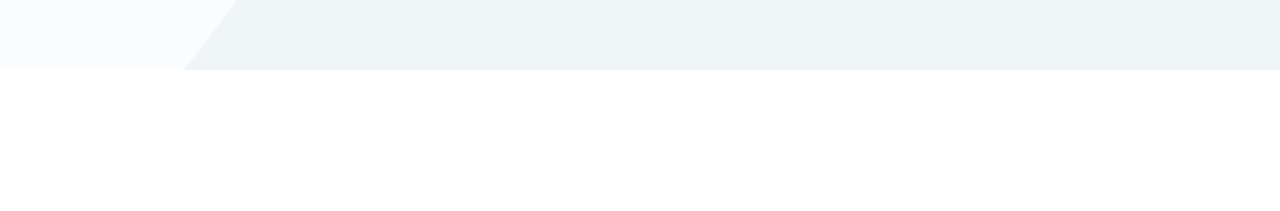
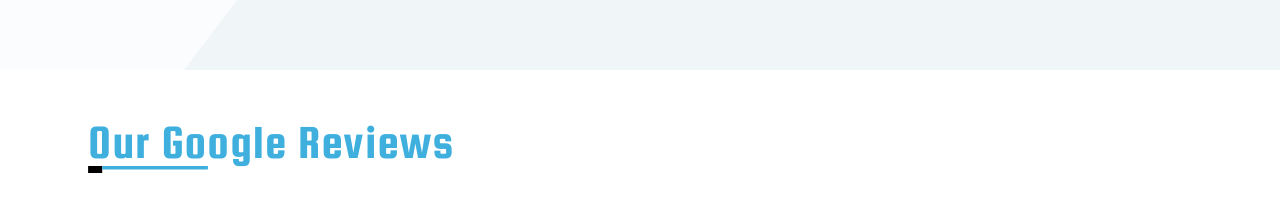
Before and after one commit to ReneMSdev/atx-reliable-wrenching, a Next.js app: page / in a window 1280 px wide. Shown: the part 2033-2244 px from the top of the page. Before the commit the page ends 2103 px from the top, so only its background shows below. Built offline with nearby package versions, Linux system fonts and the light colour scheme.

Commit message:
Reviews Title, changed export style for other sections

```diff
--- a/app/(site)/page.tsx
+++ b/app/(site)/page.tsx
@@ -2,6 +2,7 @@ import Nav from '@/components/layout/Nav'
 import Hero from '@/components/sections/hero/Hero'
 import Services from '@/components/sections/services/Services'
 import About from '@/components/sections/about/About'
+import Reviews from '@/components/sections/reviews/Reviews'
 
 export default function Home() {
   return (
@@ -10,6 +11,7 @@ export default function Home() {
       <Hero />
       <Services />
       <About />
+      <Reviews />
     </>
   )
 }
--- a/app/components/sections/hero/Hero.tsx
+++ b/app/components/sections/hero/Hero.tsx
@@ -2,7 +2,7 @@
 import Image from 'next/image'
 import { scrollToSection } from '@/components/layout/scrollToSection'
 
-const Hero = () => {
+export default function Hero() {
   // Slant overlay to match Navbar logo
   const angleSlant = 'polygon(0 0, 100% 0, 70% 100%, 0 100%)'
 
@@ -55,5 +55,3 @@ const Hero = () => {
     </section>
   )
 }
-
-export default Hero
--- /dev/null
+++ b/app/components/sections/reviews/Reviews.tsx
@@ -0,0 +1,20 @@
+import Image from 'next/image'
+import TitleFlair from 'public/images/TitleFlair.svg'
+
+export default function Reviews() {
+  return (
+    <section id='reviews'>
+      <div className='flex flex-col pt-12 pb-14 px-6 max-w-6xl mx-auto'>
+        <h1 className='text-4xl md:text-5xl font-display text-accent tracking-wide'>
+          Our Google Reviews
+        </h1>
+        <Image
+          src={TitleFlair}
+          alt='Reviews Title Flair'
+          width={120}
+          height={4}
+        />
+      </div>
+    </section>
+  )
+}
```
